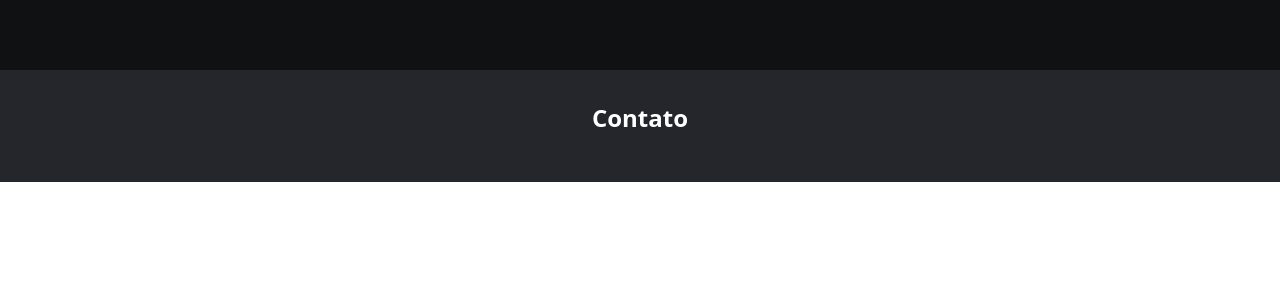
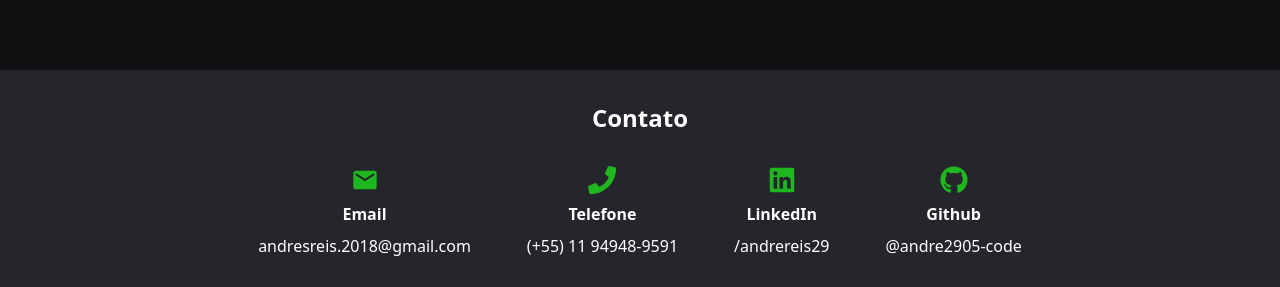
Before and after one commit to andre2905-code/meu-portfolio, a React (Vite) app: page / in a window 1280 px wide. Shown: the part 2026-2313 px from the top of the page. Before the commit the page ends 2208 px from the top, so only its background shows below. Built offline with nearby package versions, Linux system fonts and the light colour scheme; no server answers.

Commit message:
feat: add Contact list with each URL

```diff
--- a/src/components/sections/Contact/Contact.tsx
+++ b/src/components/sections/Contact/Contact.tsx
@@ -1,8 +1,11 @@
+import ContactsList from "./ContactsList"
+
 function Contact() {
   return (
     <div className="bg-dark-600">
-      <section className="max-w -screen-xl mx-auto p-8 text-white">
-        <h1 className="text-center text-2xl mb-4 text-white font-bold">Contato</h1>
+      <section className="max-w-screen-xl mx-auto p-8 text-white">
+        <h1 className="text-center text-2xl mb-8 text-white font-bold">Contato</h1>
+        <ContactsList />
       </section>
     </div>
   )
--- /dev/null
+++ b/src/components/sections/Contact/ContactsList.tsx
@@ -0,0 +1,45 @@
+import { FaGithub, FaLinkedin, FaPhone } from "react-icons/fa";
+import { MdEmail } from "react-icons/md";
+
+const contacts = [
+  {
+    title: "Email",
+    Icon: MdEmail,
+    value: "andresreis.2018@gmail.com",
+    link: "mailto:andresreis.2018@gmail.com"
+  },
+  {
+    title: "Telefone",
+    Icon: FaPhone,
+    value: "(+55) 11 94948-9591",
+    link: "https://wa.me/5511949489591"
+  },
+  {
+    title: "LinkedIn",
+    Icon: FaLinkedin,
+    value: "/andrereis29",
+    link: "https://www.linkedin.com/in/andrereis29"
+  },
+  {
+    title: "Github",
+    Icon: FaGithub,
+    value: "@andre2905-code",
+    link: "https://github.com/andre2905-code"
+  }
+]
+
+function ContactsList() {
+  return (
+    <div className="flex justify-center gap-14">
+      {contacts.map((contact) => (
+        <a href={ contact.link } key={contact.title} target="_blank" className="flex flex-col items-center gap-2">
+          <contact.Icon size={ 28 } color="#1EB720" />
+          <strong>{contact.title}</strong>
+          <span>{ contact.value }</span>
+        </a>
+      ))}
+    </div>
+  );
+};
+
+export default ContactsList;
```
Also changed, not shown: 1 other file (tests, documents, lock files or other folders).
